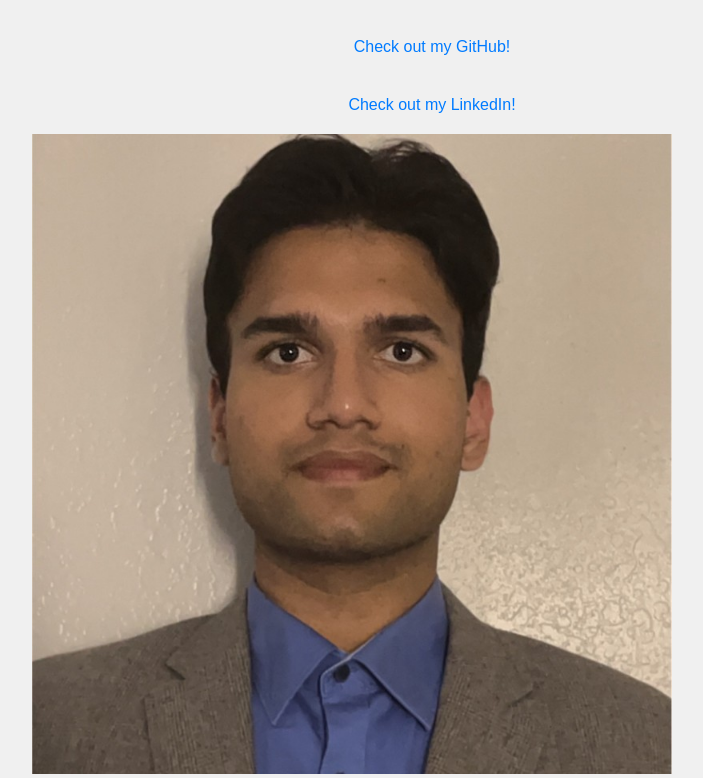
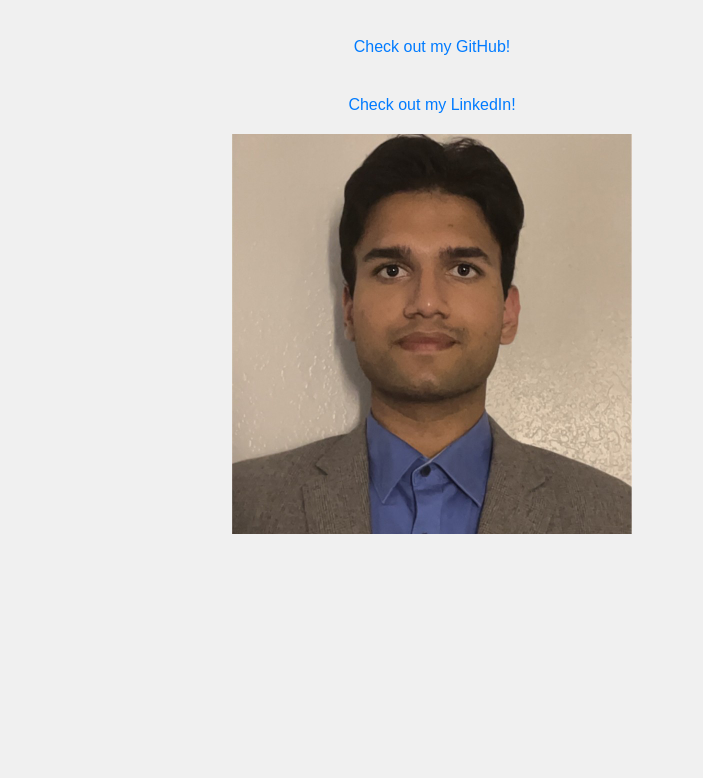
Before and after one commit to Nav1738/nav1738.github.io, a plain HTML site: page index.html in a window 1280 px wide. Shown: the part 524-1302 px from the top of the page, without its empty margins (208-911 px from the left). After the commit the page ends 1058 px from the top, so only its background shows below. Drawn offline with Linux system fonts and the light colour scheme.

Commit message:
Update image styling in stylesheet.css

```diff
--- a/stylesheet.css
+++ b/stylesheet.css
@@ -43,7 +43,10 @@ body {
 }
 
 img {
-    width: 80%;
+    display: block;
+    margin-left: auto;
+    margin-right: auto;
+    width: 50%;
     height: auto;
     animation: fadeIn 2s ease-in;
 }
```
